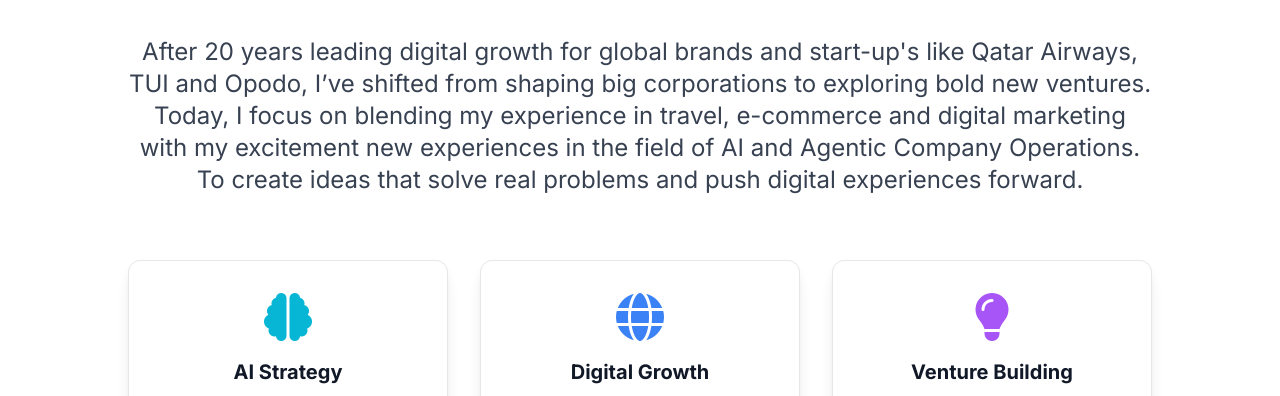
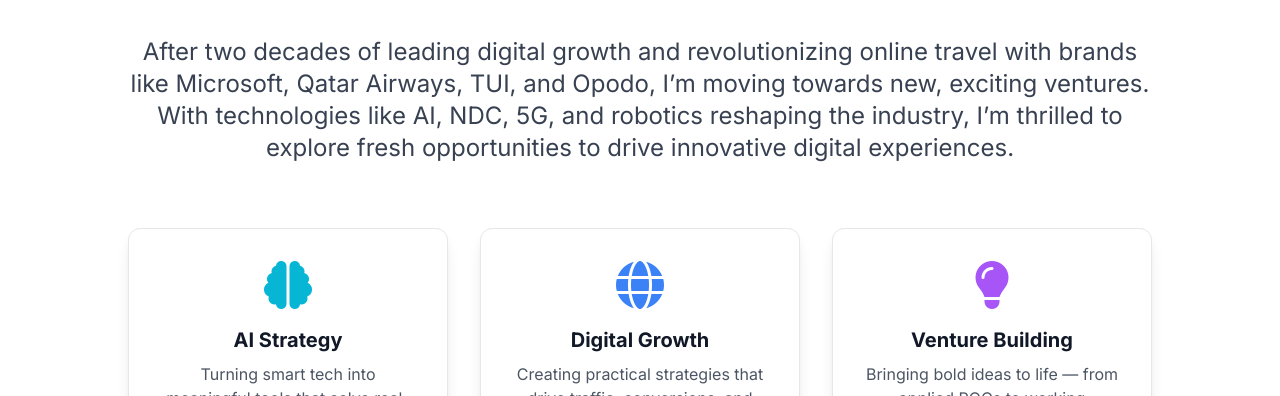
Before and after one commit to pohlipit23/pohlschmidt, a plain HTML site: page index.html in a window 1280 px wide. Shown: the part 704-1100 px from the top of the page. Drawn offline with nearby package versions, Linux system fonts and the light colour scheme.

Commit message:
copy updates

```diff
--- a/index.html
+++ b/index.html
@@ -198,7 +198,7 @@
                 <div class="max-w-5xl mx-auto">
                     <h2 class="text-3xl md:text-4xl font-bold mb-10 text-center text-gray-900">What Drives Me</h2>
                     <p class="text-xl md:text-2xl text-gray-700 mb-16 leading-relaxed text-center">
-                        After 20 years leading digital growth for global brands and start-up's like Qatar Airways, TUI and Opodo, I’ve shifted from shaping big corporations to exploring bold new ventures. Today, I focus on blending my experience in travel, e-commerce and digital marketing with my excitement new experiences in the field of AI and Agentic Company Operations. To create ideas that solve real problems and push digital experiences forward.
+                        After two decades of leading digital growth and revolutionizing online travel with brands like Microsoft, Qatar Airways, TUI, and Opodo, I’m moving towards new, exciting ventures. With technologies like AI, NDC, 5G, and robotics reshaping the industry, I’m thrilled to explore fresh opportunities to drive innovative digital experiences.
                     </p>
                     <div class="grid md:grid-cols-3 gap-8">
                         <div class="bg-white p-8 rounded-xl shadow-lg hover-grow border border-gray-200 hover:border-cyan-400 hover:shadow-cyan-500/20 transition-all text-center">
```
